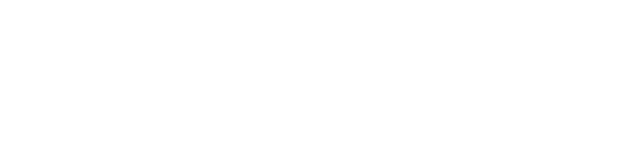
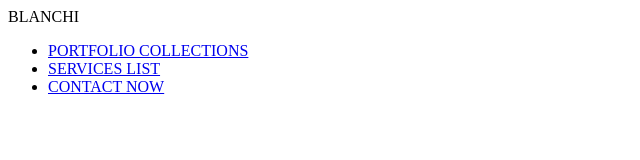
Before and after one commit to nongo243/Companysecrets, a plain HTML site: page index.html in a window 1280 px wide. Shown: the whole page, without its empty margins (0-640 px from the left). Drawn offline with Linux system fonts and the light colour scheme.

Commit message:
realisation header

```diff
--- a/index.html
+++ b/index.html
@@ -6,7 +6,16 @@
     <title>Company Secrets</title>
 </head>
 <body>
-    <header></heade>
+    <header>
+        <nav class="header">
+            <span class="logo">BLANCHI</span>
+            <ul>
+              <li><a href="#">PORTFOLIO COLLECTIONS</a></li>
+              <li><a href="#">SERVICES LIST</a></li>
+              <li><a href="#">CONTACT NOW</a></li>
+            </ul>
+          </nav>
+    </header>
     <main></main>
     <footer></footer>
 </body>
```
